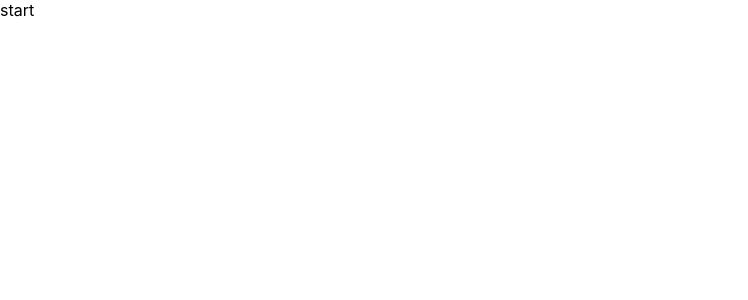
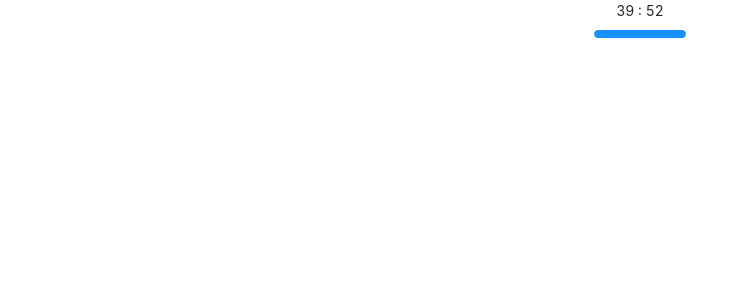
Before and after one commit to AhmedMohamedYehia/Exam_Form_Website, a React (Create React App) app: page / in a window 1280 px wide. Shown: the top 300 px of the page, without its empty margins (0-748 px from the left). Built offline with nearby package versions, Linux system fonts and the light colour scheme.

Commit message:
Timer component added but need some styles

```diff
--- a/package.json
+++ b/package.json
@@ -6,6 +6,7 @@
     "@testing-library/jest-dom": "^4.2.4",
     "@testing-library/react": "^9.5.0",
     "@testing-library/user-event": "^7.2.1",
+    "antd": "^4.6.4",
     "react": "^16.13.1",
     "react-dom": "^16.13.1",
     "react-scripts": "3.4.3"
--- a/src/App.js
+++ b/src/App.js
@@ -1,9 +1,37 @@
-import React from 'react';
+import React, {useState, useEffect} from 'react';
+import DisplayTime from './Components/DisplayTime';
+import "antd/dist/antd.css";
 
 function App() {
+  const [time, setTime]= useState({seconds:0, minutes:40})
+  const [interv, setInterv] = useState();
+
+  var updatedSeconds=time.seconds;
+  var updatedMinutes=time.minutes;
+
+  useEffect(()=>{
+      start();
+  },[]);
+  const start = () => {
+    run();
+    setInterv(setInterval(run, 1000));
+  };
+
+  const run = () => {
+    if(updatedSeconds === 0 && updatedMinutes !== 0){
+      updatedMinutes--;
+      updatedSeconds = 60;
+    }
+    if(updatedMinutes === 0 && updatedSeconds ===0){}
+    else{
+      updatedSeconds--;
+    }
+    return setTime({seconds:updatedSeconds, minutes:updatedMinutes});
+  };
+
   return (
     <div className="App">
-      start
+      <DisplayTime time={time}/>
     </div>
   );
 }
--- /dev/null
+++ b/src/Components/DisplayTime.css
@@ -0,0 +1,10 @@
+#display-time{
+    width: 10%;
+    text-align: center;
+}
+#display-time .display-time-container{
+    width: 100%;
+}
+.ant-progress-text{
+    display: none !important;
+}
--- /dev/null
+++ b/src/Components/DisplayTime.js
@@ -0,0 +1,23 @@
+import React from 'react';
+import './DisplayTime.css'
+import { Progress, Row } from 'antd';
+
+function DisplayTime(props) {
+    const totalNumberOfMinutes=40;
+    var percentage=(((props.time.minutes*60)+props.time.seconds)/(totalNumberOfMinutes*60))*100;
+  return (
+    <Row justify="center">
+      <div id="display-time">
+        <div className="display-time-container">
+            <div>
+                  <span>{(props.time.minutes >= 10)? props.time.minutes : "0"+ props.time.minutes}</span>&nbsp;:&nbsp;
+                  <span>{(props.time.seconds >= 10)? props.time.seconds : "0"+ props.time.seconds}</span>
+            </div>
+            <Progress percent={percentage} />
+          </div>
+      </div>
+    </Row>
+  );
+}
+
+export default DisplayTime;
```
Also changed, not shown: public/index.html (+1 -13 lines), 1 other file (tests, documents, lock files or other folders).
